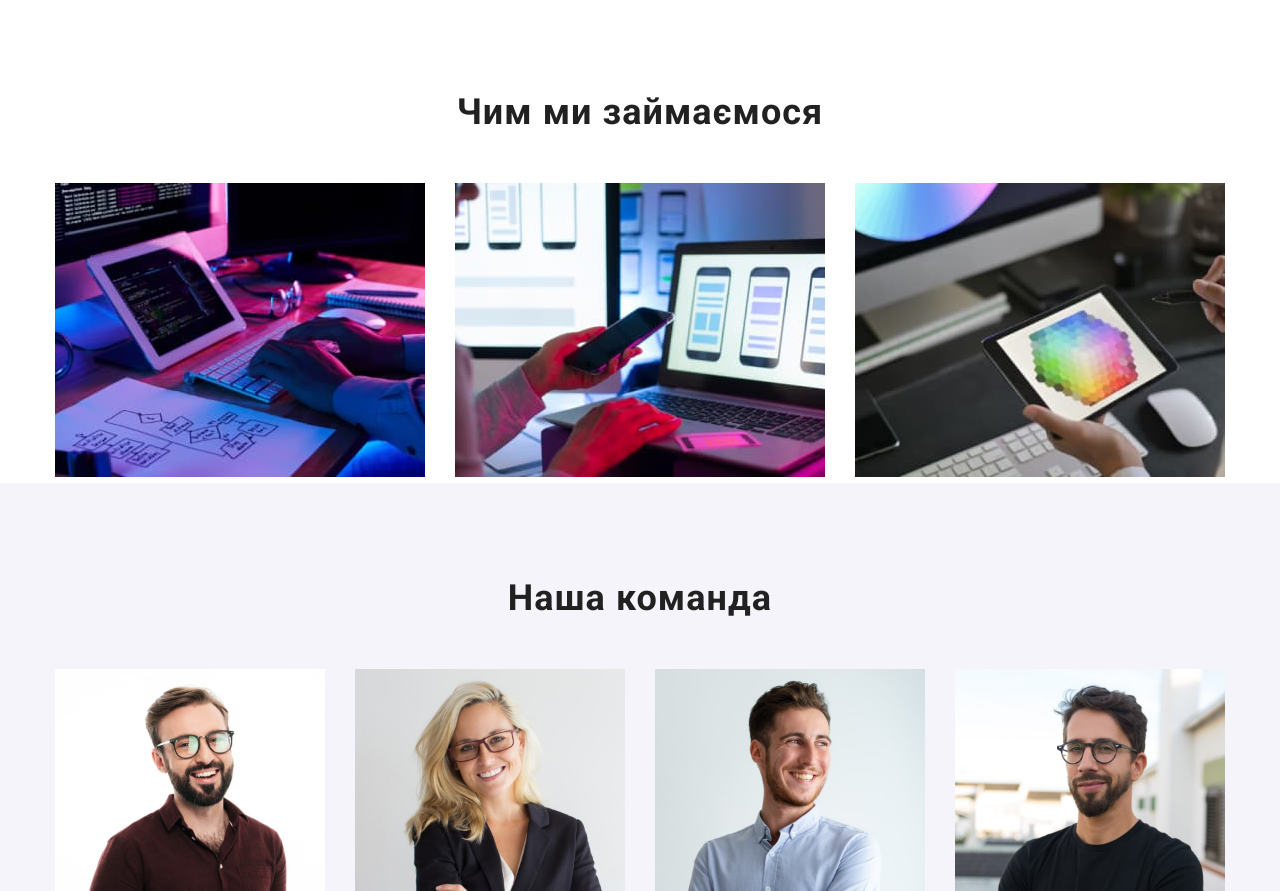
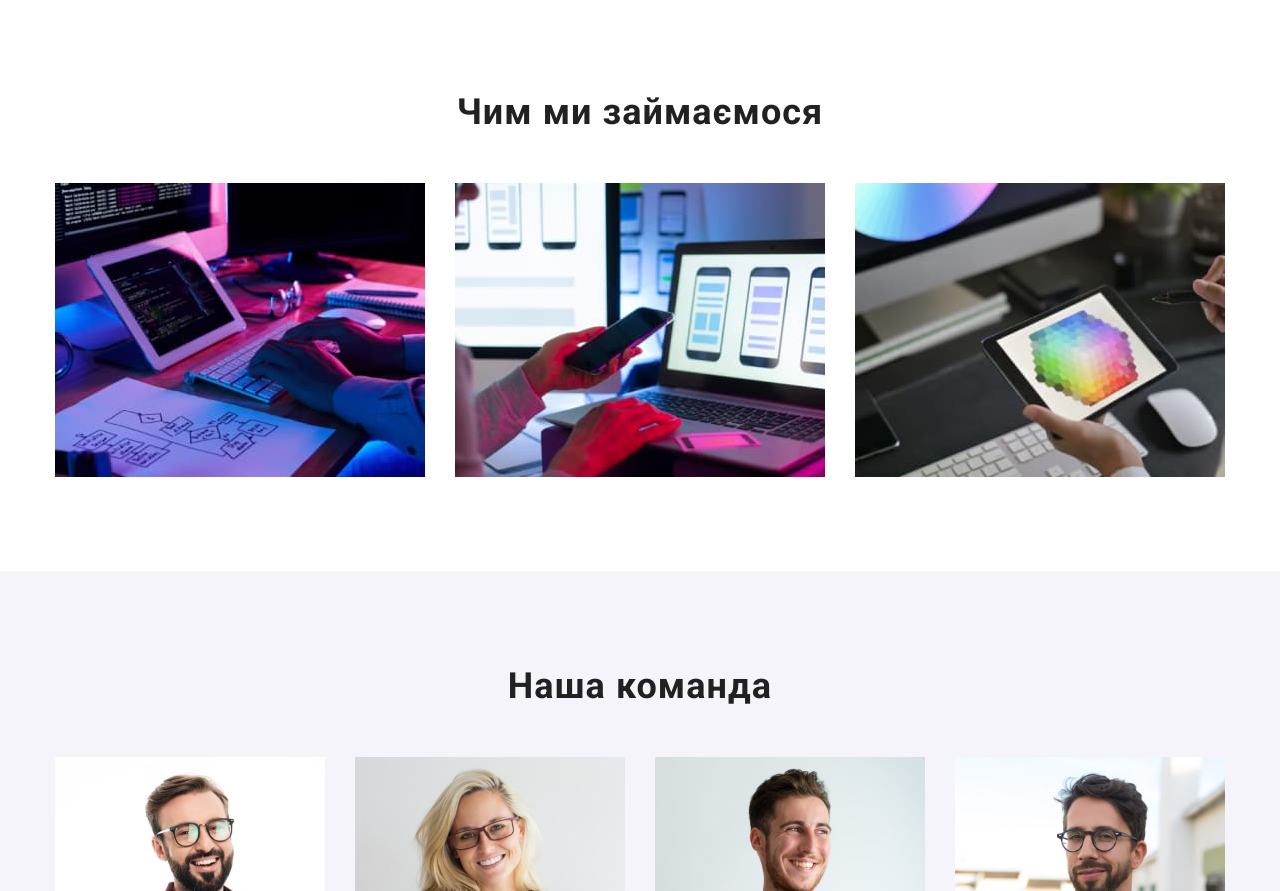
Before and after one commit to YuriiTat/goit-markup-hw-03, a plain HTML site: page index.html in a window 1280 px wide. Shown: the part 891-1782 px from the top of the page. Drawn offline with nearby package versions, Linux system fonts and the light colour scheme.

Commit message:
Update styles.css

```diff
--- a/css/styles.css
+++ b/css/styles.css
@@ -428,7 +428,7 @@ img {
   padding-bottom: 94px;
 }
 .section03 {
-  padding-bottom: 6px;
+  padding-bottom: 94px;
 }
 .section04 {
   padding-top: 94px;
```
